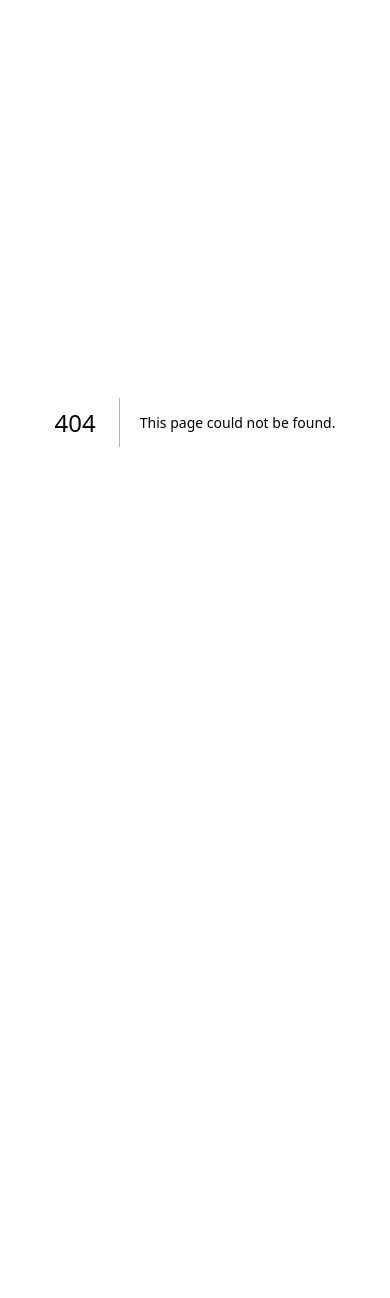
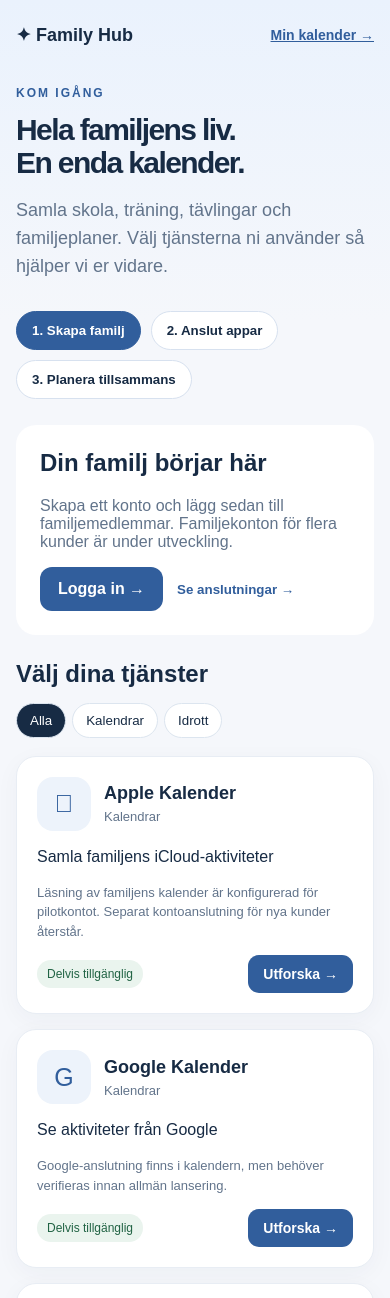
Before and after one commit to hjertstedt-wq/hjertstedt-family-hub, a Next.js app: page /connections in a window 390 px wide. Before the commit this address had no page. Shown: the top 1298 px of the page. Before the commit the page ends 844 px from the top, so only its background shows below. Built offline with nearby package versions, Linux system fonts and the light colour scheme; no server answers.

Commit message:
Build polished mobile-first commercial onboarding and provider catalog

```diff
--- /dev/null
+++ b/app/connections/page.tsx
@@ -0,0 +1,49 @@
+"use client";
+import {useMemo,useState} from "react";
+import {providers,type ProviderDefinition} from "../lib/providers";
+import {supabase} from "../supabase";
+const theme={ink:"#172b44",muted:"#62748b",accent:"#315e9c"};
+function ProviderCard({provider}:{provider:ProviderDefinition}){
+ const ready=provider.status==="partial";
+ const label=provider.status==="planned"?"Kommer senare":provider.status==="available"?"Tillgänglig":"Delvis tillgänglig";
+ return <article style={{background:"#fff",border:"1px solid #e8edf4",borderRadius:20,padding:20,boxShadow:"0 6px 24px rgba(24,47,79,.04)",display:"flex",flexDirection:"column",gap:14}}>
+  <div style={{display:"flex",alignItems:"center",gap:13}}>
+   <div aria-hidden="true" style={{height:54,width:54,flexShrink:0,display:"grid",placeItems:"center",borderRadius:16,background:"#edf3fb",fontSize:25,color:theme.accent}}>{provider.icon}</div>
+   <div style={{flex:1}}><h3 style={{margin:0,fontSize:18}}>{provider.name}</h3><div style={{fontSize:13,color:theme.muted,marginTop:5}}>{provider.category}</div></div>
+  </div>
+  <p style={{margin:0,color:theme.ink,lineHeight:1.5}}>{provider.description}</p>
+  <p style={{fontSize:13,color:theme.muted,lineHeight:1.5,margin:0,flex:1}}>{provider.explanation}</p>
+  <div style={{display:"flex",justifyContent:"space-between",alignItems:"center",gap:10,flexWrap:"wrap"}}>
+   <span style={{fontSize:12,borderRadius:20,padding:"7px 10px",background:ready?"#eaf4ee":"#f1f4f8",color:ready?"#216344":"#58677b"}}>{label}</span>
+   {ready?<a href={provider.href} style={{textDecoration:"none",background:theme.accent,color:"white",padding:"11px 15px",borderRadius:11,fontSize:14,fontWeight:700}}>Utforska →</a>:<a href={provider.href} target={provider.href.startsWith("http")?"_blank":"_self"} rel="noreferrer" style={{color:theme.accent,fontSize:14,fontWeight:600}}>Läs mer ↗</a>}
+  </div>
+ </article>;
+}
+export default function ConnectionsPage(){
+ const [category,setCategory]=useState("Alla");
+ const [step,setStep]=useState(1);
+ const [signedIn,setSignedIn]=useState<boolean|null>(null);
+ useState(()=>{if(typeof window!=="undefined")void supabase.auth.getUser().then(({data})=>setSignedIn(Boolean(data.user)));});
+ const visible=useMemo(()=>providers.filter(p=>category==="Alla"||p.category===category),[category]);
+ return <main style={{background:"linear-gradient(180deg,#eaf2fd 0%,#f5f7fb 320px)",minHeight:"100vh",fontFamily:"Arial,sans-serif",color:theme.ink,padding:"24px 16px 70px"}}>
+  <div style={{maxWidth:1050,margin:"0 auto"}}>
+   <nav style={{display:"flex",justifyContent:"space-between",alignItems:"center",gap:10,marginBottom:40}}><a href="/" style={{color:theme.ink,textDecoration:"none",fontWeight:800,fontSize:18}}>✦ Family Hub</a><a href="/calendar" style={{color:theme.accent,fontWeight:600,fontSize:14}}>Min kalender →</a></nav>
+   <div style={{maxWidth:740}}>
+    <div style={{fontSize:12,fontWeight:800,letterSpacing:2,color:theme.accent}}>KOM IGÅNG</div>
+    <h1 style={{fontSize:"clamp(30px,5vw,48px)",letterSpacing:"-1.6px",lineHeight:1.1,margin:"13px 0 15px"}}>Hela familjens liv.<br/>En enda kalender.</h1>
+    <p style={{fontSize:18,color:theme.muted,lineHeight:1.55}}>Samla skola, träning, tävlingar och familjeplaner. Välj tjänsterna ni använder så hjälper vi er vidare.</p>
+   </div>
+   <div style={{display:"flex",gap:10,margin:"30px 0 26px",flexWrap:"wrap"}}>
+    {["Skapa familj","Anslut appar","Planera tillsammans"].map((s,i)=><button key={s} onClick={()=>setStep(i+1)} style={{border:"1px solid "+(step===i+1?"#315e9c":"#d7e1ef"),borderRadius:30,padding:"11px 15px",background:step===i+1?"#315e9c":"white",color:step===i+1?"white":theme.ink,fontWeight:700,cursor:"pointer"}}>{i+1}. {s}</button>)}
+   </div>
+   {step===1?<section style={{background:"white",borderRadius:20,padding:24,marginBottom:25}}>
+    <h2 style={{marginTop:0}}>Din familj börjar här</h2><p style={{color:theme.muted}}>Skapa ett konto och lägg sedan till familjemedlemmar. Familjekonton för flera kunder är under utveckling.</p>
+    <a href={signedIn?"/family":"/login"} style={{display:"inline-block",background:theme.accent,color:"white",borderRadius:12,padding:"13px 18px",textDecoration:"none",fontWeight:700}}>{signedIn?"Visa familjen":"Logga in"} →</a>
+    <button onClick={()=>setStep(2)} style={{border:0,background:"transparent",color:theme.accent,padding:14,fontWeight:700,cursor:"pointer"}}>Se anslutningar →</button>
+   </section>:step===3?<section style={{background:"white",borderRadius:20,padding:24,marginBottom:25}}><h2 style={{marginTop:0}}>Planera tillsammans</h2><p style={{color:theme.muted}}>Se familjens kommande aktiviteter, träningar och eventuella krockar.</p><a href="/family" style={{color:theme.accent,fontWeight:700}}>Öppna familjeöversikten →</a></section>:null}
+   <div style={{display:"flex",alignItems:"center",justifyContent:"space-between",gap:15,flexWrap:"wrap",marginBottom:18}}><h2 style={{fontSize:24,margin:0}}>Välj dina tjänster</h2><div style={{display:"flex",gap:6}}>{["Alla","Kalendrar","Idrott"].map(c=><button key={c} onClick={()=>setCategory(c)} style={{border:"1px solid #dce5ef",background:category===c?theme.ink:"white",color:category===c?"white":theme.ink,borderRadius:20,padding:"9px 13px",cursor:"pointer"}}>{c}</button>)}</div></div>
+   <div style={{display:"grid",gridTemplateColumns:"repeat(auto-fit,minmax(min(100%,290px),1fr))",gap:15}}>{visible.map(p=><ProviderCard key={p.id} provider={p}/>)}</div>
+   <p style={{color:theme.muted,fontSize:13,marginTop:24}}>Vi visar bara funktioner som faktiskt finns. Inga externa kontolösenord lagras här. Fler direktanslutningar tillkommer efter verifiering med leverantörerna.</p>
+  </div>
+ </main>;
+}
```
